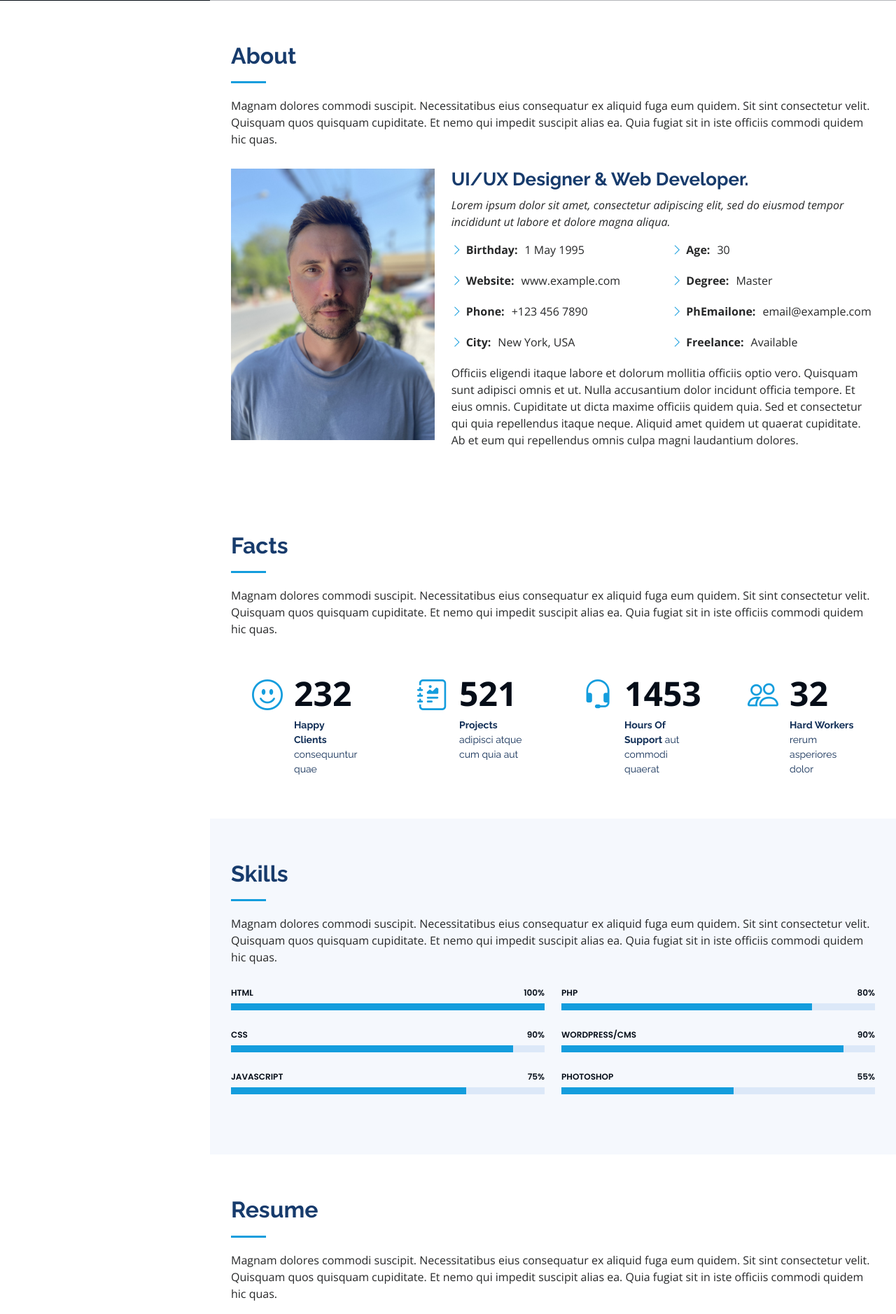
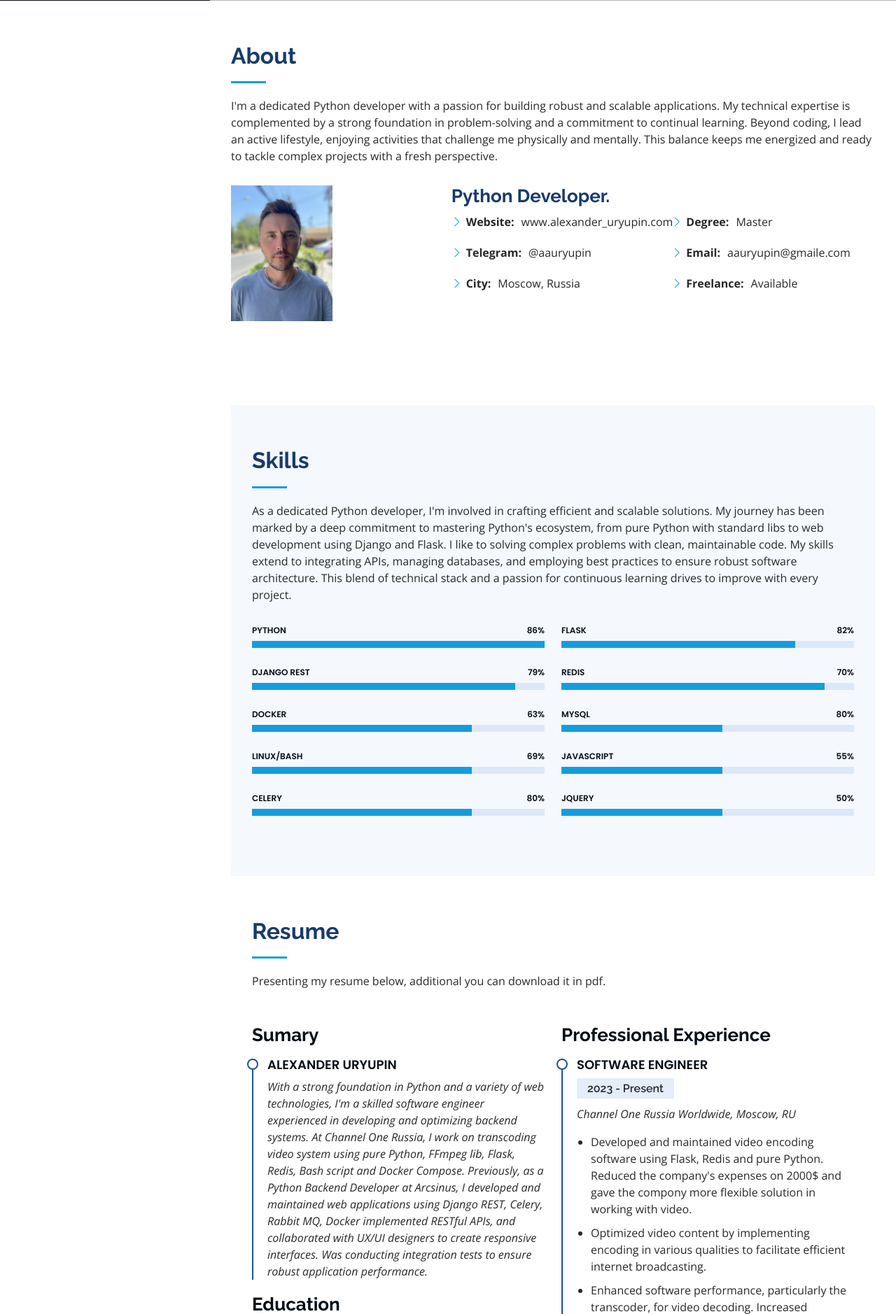
Before and after one commit to AcidInvader/Personal_site, a Flask app: page / in a window 1280 px wide. Shown: the part 799-2677 px from the top of the page at 70% size. Run offline with Flask 3, Linux system fonts and the light colour scheme; some libraries are stand-ins or nearby versions.

Commit message:
finished with resume

```diff
--- a/static/css/style.css
+++ b/static/css/style.css
@@ -48,6 +48,11 @@ h6 {
   height: 40px;
   border-radius: 50px;
   transition: all 0.4s;
+}
+
+.custom-image-size {
+    width: 50%;
+    height: auto;
 }
 
 .back-to-top i {
--- a/templates/index.html
+++ b/templates/index.html
@@ -86,40 +86,38 @@
 
         <div class="section-title">
           <h2>About</h2>
-          <p>Magnam dolores commodi suscipit. Necessitatibus eius consequatur ex aliquid fuga eum quidem. Sit sint consectetur velit. Quisquam quos quisquam cupiditate. Et nemo qui impedit suscipit alias ea. Quia fugiat sit in iste officiis commodi quidem hic quas.</p>
+          <p>I'm a dedicated Python developer with a passion for building robust and scalable applications.
+            My technical expertise is complemented by a strong foundation in problem-solving and a commitment
+            to continual learning. Beyond coding, I lead an active lifestyle, enjoying activities that challenge
+            me physically and mentally. This balance keeps me energized and ready to tackle complex projects with
+            a fresh perspective.
+          </p>
         </div>
 
         <div class="row">
           <div class="col-lg-4" data-aos="fade-right">
-            <img src="static/img/IMG_9918.jpeg" class="img-fluid" alt="">
+            <img src="static/img/IMG_9918.jpeg" class="img-fluid custom-image-size" alt="photo">
           </div>
           <div class="col-lg-8 pt-4 pt-lg-0 content" data-aos="fade-left">
-            <h3>UI/UX Designer &amp; Web Developer.</h3>
-            <p class="fst-italic">
-              Lorem ipsum dolor sit amet, consectetur adipiscing elit, sed do eiusmod tempor incididunt ut labore et dolore
-              magna aliqua.
-            </p>
+            <h3>Python Developer.</h3>
             <div class="row">
               <div class="col-lg-6">
                 <ul>
-                  <li><i class="bi bi-chevron-right"></i> <strong>Birthday:</strong> <span>1 May 1995</span></li>
-                  <li><i class="bi bi-chevron-right"></i> <strong>Website:</strong> <span>www.example.com</span></li>
-                  <li><i class="bi bi-chevron-right"></i> <strong>Phone:</strong> <span>+123 456 7890</span></li>
-                  <li><i class="bi bi-chevron-right"></i> <strong>City:</strong> <span>New York, USA</span></li>
+                  <li><i class="bi bi-chevron-right"></i> <strong>Website:</strong> <span>www.alexander_uryupin.com</span></li>
+                  <li><i class="bi bi-chevron-right"></i> <strong>Telegram:</strong> <span>@aauryupin</span></li>
+                  <li><i class="bi bi-chevron-right"></i> <strong>City:</strong> <span>Moscow, Russia</span></li>
                 </ul>
               </div>
               <div class="col-lg-6">
                 <ul>
-                  <li><i class="bi bi-chevron-right"></i> <strong>Age:</strong> <span>30</span></li>
                   <li><i class="bi bi-chevron-right"></i> <strong>Degree:</strong> <span>Master</span></li>
-                  <li><i class="bi bi-chevron-right"></i> <strong>PhEmailone:</strong> <span>email@example.com</span></li>
+                  <li><i class="bi bi-chevron-right"></i> <strong>Email:</strong> <span>aauryupin@gmaile.com</span></li>
                   <li><i class="bi bi-chevron-right"></i> <strong>Freelance:</strong> <span>Available</span></li>
                 </ul>
               </div>
             </div>
             <p>
-              Officiis eligendi itaque labore et dolorum mollitia officiis optio vero. Quisquam sunt adipisci omnis et ut. Nulla accusantium dolor incidunt officia tempore. Et eius omnis.
-              Cupiditate ut dicta maxime officiis quidem quia. Sed et consectetur qui quia repellendus itaque neque. Aliquid amet quidem ut quaerat cupiditate. Ab et eum qui repellendus omnis culpa magni laudantium dolores.
+
             </p>
           </div>
         </div>
@@ -131,49 +129,49 @@
     <section id="facts" class="facts">
       <div class="container">
 
-        <div class="section-title">
-          <h2>Facts</h2>
-          <p>Magnam dolores commodi suscipit. Necessitatibus eius consequatur ex aliquid fuga eum quidem. Sit sint consectetur velit. Quisquam quos quisquam cupiditate. Et nemo qui impedit suscipit alias ea. Quia fugiat sit in iste officiis commodi quidem hic quas.</p>
-        </div>
+<!--        <div class="section-title">-->
+<!--          <h2>Facts</h2>-->
+<!--          <p>Magnam dolores commodi suscipit. Necessitatibus eius consequatur ex aliquid fuga eum quidem. Sit sint consectetur velit. Quisquam quos quisquam cupiditate. Et nemo qui impedit suscipit alias ea. Quia fugiat sit in iste officiis commodi quidem hic quas.</p>-->
+<!--        </div>-->
 
-        <div class="row no-gutters">
+<!--        <div class="row no-gutters">-->
 
-          <div class="col-lg-3 col-md-6 d-md-flex align-items-md-stretch" data-aos="fade-up">
-            <div class="count-box">
-              <i class="bi bi-emoji-smile"></i>
-              <span data-purecounter-start="0" data-purecounter-end="232" data-purecounter-duration="1" class="purecounter"></span>
-              <p><strong>Happy Clients</strong> consequuntur quae</p>
-            </div>
-          </div>
+<!--          <div class="col-lg-3 col-md-6 d-md-flex align-items-md-stretch" data-aos="fade-up">-->
+<!--            <div class="count-box">-->
+<!--              <i class="bi bi-emoji-smile"></i>-->
+<!--              <span data-purecounter-start="0" data-purecounter-end="232" data-purecounter-duration="1" class="purecounter"></span>-->
+<!--              <p><strong>Happy Clients</strong> consequuntur quae</p>-->
+<!--            </div>-->
+<!--          </div>-->
 
-          <div class="col-lg-3 col-md-6 d-md-flex align-items-md-stretch" data-aos="fade-up" data-aos-delay="100">
-            <div class="count-box">
-              <i class="bi bi-journal-richtext"></i>
-              <span data-purecounter-start="0" data-purecounter-end="521" data-purecounter-duration="1" class="purecounter"></span>
-              <p><strong>Projects</strong> adipisci atque cum quia aut</p>
-            </div>
-          </div>
+<!--          <div class="col-lg-3 col-md-6 d-md-flex align-items-md-stretch" data-aos="fade-up" data-aos-delay="100">-->
+<!--            <div class="count-box">-->
+<!--              <i class="bi bi-journal-richtext"></i>-->
+<!--              <span data-purecounter-start="0" data-purecounter-end="521" data-purecounter-duration="1" class="purecounter"></span>-->
+<!--              <p><strong>Projects</strong> adipisci atque cum quia aut</p>-->
+<!--            </div>-->
+<!--          </div>-->
 
-          <div class="col-lg-3 col-md-6 d-md-flex align-items-md-stretch" data-aos="fade-up" data-aos-delay="200">
-            <div class="count-box">
-              <i class="bi bi-headset"></i>
-              <span data-purecounter-start="0" data-purecounter-end="1453" data-purecounter-duration="1" class="purecounter"></span>
-              <p><strong>Hours Of Support</strong> aut commodi quaerat</p>
-            </div>
-          </div>
+<!--          <div class="col-lg-3 col-md-6 d-md-flex align-items-md-stretch" data-aos="fade-up" data-aos-delay="200">-->
+<!--            <div class="count-box">-->
+<!--              <i class="bi bi-headset"></i>-->
+<!--              <span data-purecounter-start="0" data-purecounter-end="1453" data-purecounter-duration="1" class="purecounter"></span>-->
+<!--              <p><strong>Hours Of Support</strong> aut commodi quaerat</p>-->
+<!--            </div>-->
+<!--          </div>-->
 
-          <div class="col-lg-3 col-md-6 d-md-flex align-items-md-stretch" data-aos="fade-up" data-aos-delay="300">
-            <div class="count-box">
-              <i class="bi bi-people"></i>
-              <span data-purecounter-start="0" data-purecounter-end="32" data-purecounter-duration="1" class="purecounter"></span>
-              <p><strong>Hard Workers</strong> rerum asperiores dolor</p>
-            </div>
-          </div>
+<!--          <div class="col-lg-3 col-md-6 d-md-flex align-items-md-stretch" data-aos="fade-up" data-aos-delay="300">-->
+<!--            <div class="count-box">-->
+<!--              <i class="bi bi-people"></i>-->
+<!--              <span data-purecounter-start="0" data-purecounter-end="32" data-purecounter-duration="1" class="purecounter"></span>-->
+<!--              <p><strong>Hard Workers</strong> rerum asperiores dolor</p>-->
+<!--            </div>-->
+<!--          </div>-->
 
-        </div>
+<!--        </div>-->
 
-      </div>
-    </section><!-- End Facts Section -->
+<!--      </div>-->
+<!--    </section>&lt;!&ndash; End Facts Section &ndash;&gt;Section-->
 
     <!-- ======= Skills Section ======= -->
     <section id="skills" class="skills section-bg">
@@ -181,7 +179,16 @@
 
         <div class="section-title">
           <h2>Skills</h2>
-          <p>Magnam dolores commodi suscipit. Necessitatibus eius consequatur ex aliquid fuga eum quidem. Sit sint consectetur velit. Quisquam quos quisquam cupiditate. Et nemo qui impedit suscipit alias ea. Quia fugiat sit in iste officiis commodi quidem hic quas.</p>
+          <p>
+            As a dedicated Python developer, I'm involved in crafting efficient and scalable solutions.
+            My journey has been marked by a deep commitment to mastering Python's ecosystem,
+            from pure Python with standard libs to web development using Django and Flask.
+            I like to solving complex problems with clean, maintainable code.
+            My skills extend to integrating APIs, managing databases, and employing best practices to ensure
+            robust software architecture. This blend of technical stack and a passion for continuous
+            learning drives to improve with every project.
+          </p>
+
         </div>
 
         <div class="row skills-content">
@@ -189,21 +196,35 @@
           <div class="col-lg-6" data-aos="fade-up">
 
             <div class="progress">
-              <span class="skill">HTML <i class="val">100%</i></span>
+              <span class="skill">Python <i class="val">86%</i></span>
               <div class="progress-bar-wrap">
                 <div class="progress-bar" role="progressbar" aria-valuenow="100" aria-valuemin="0" aria-valuemax="100"></div>
               </div>
             </div>
 
             <div class="progress">
-              <span class="skill">CSS <i class="val">90%</i></span>
+              <span class="skill">Django REST <i class="val">79%</i></span>
               <div class="progress-bar-wrap">
                 <div class="progress-bar" role="progressbar" aria-valuenow="90" aria-valuemin="0" aria-valuemax="100"></div>
               </div>
             </div>
 
             <div class="progress">
-              <span class="skill">JavaScript <i class="val">75%</i></span>
+              <span class="skill">Docker <i class="val">63%</i></span>
+              <div class="progress-bar-wrap">
+                <div class="progress-bar" role="progressbar" aria-valuenow="75" aria-valuemin="0" aria-valuemax="100"></div>
+              </div>
+            </div>
+
+            <div class="progress">
+              <span class="skill">Linux/Bash <i class="val">69%</i></span>
+              <div class="progress-bar-wrap">
+                <div class="progress-bar" role="progressbar" aria-valuenow="75" aria-valuemin="0" aria-valuemax="100"></div>
+              </div>
+            </div>
+
+            <div class="progress">
+              <span class="skill">Celery <i class="val">80%</i></span>
               <div class="progress-bar-wrap">
                 <div class="progress-bar" role="progressbar" aria-valuenow="75" aria-valuemin="0" aria-valuemax="100"></div>
               </div>
@@ -214,21 +235,35 @@
           <div class="col-lg-6" data-aos="fade-up" data-aos-delay="100">
 
             <div class="progress">
-              <span class="skill">PHP <i class="val">80%</i></span>
+              <span class="skill">Flask <i class="val">82%</i></span>
               <div class="progress-bar-wrap">
                 <div class="progress-bar" role="progressbar" aria-valuenow="80" aria-valuemin="0" aria-valuemax="100"></div>
               </div>
             </div>
 
             <div class="progress">
-              <span class="skill">WordPress/CMS <i class="val">90%</i></span>
+              <span class="skill">Redis <i class="val">70%</i></span>
               <div class="progress-bar-wrap">
                 <div class="progress-bar" role="progressbar" aria-valuenow="90" aria-valuemin="0" aria-valuemax="100"></div>
               </div>
             </div>
 
             <div class="progress">
-              <span class="skill">Photoshop <i class="val">55%</i></span>
+              <span class="skill">MySQL <i class="val">80%</i></span>
+              <div class="progress-bar-wrap">
+                <div class="progress-bar" role="progressbar" aria-valuenow="55" aria-valuemin="0" aria-valuemax="100"></div>
+              </div>
+            </div>
+
+            <div class="progress">
+              <span class="skill">JavaScript <i class="val">55%</i></span>
+              <div class="progress-bar-wrap">
+                <div class="progress-bar" role="progressbar" aria-valuenow="55" aria-valuemin="0" aria-valuemax="100"></div>
+              </div>
+            </div>
+
+            <div class="progress">
+              <span class="skill">JQuery <i class="val">50%</i></span>
               <div class="progress-bar-wrap">
                 <div class="progress-bar" role="progressbar" aria-valuenow="55" aria-valuemin="0" aria-valuemax="100"></div>
               </div>
@@ -247,7 +282,9 @@
 
         <div class="section-title">
           <h2>Resume</h2>
-          <p>Magnam dolores commodi suscipit. Necessitatibus eius consequatur ex aliquid fuga eum quidem. Sit sint consectetur velit. Quisquam quos quisquam cupiditate. Et nemo qui impedit suscipit alias ea. Quia fugiat sit in iste officiis commodi quidem hic quas.</p>
+          <p>
+            Presenting my resume below, additional you can download it in pdf.
+          </p>
         </div>
 
         <div class="row">
@@ -255,50 +292,54 @@
             <h3 class="resume-title">Sumary</h3>
             <div class="resume-item pb-0">
               <h4>Alexander Uryupin</h4>
-              <p><em>Innovative and deadline-driven Graphic Designer with 3+ years of experience designing and developing user-centered digital/print marketing material from initial concept to final, polished deliverable.</em></p>
-              <ul>
-                <li>Portland par 127,Orlando, FL</li>
-                <li>(123) 456-7891</li>
-                <li>alice.barkley@example.com</li>
-              </ul>
+              <p><em>
+                With a strong foundation in Python and a variety of web technologies, I'm a skilled software engineer experienced in developing and optimizing backend systems. At Channel One Russia, I work on transcoding video system using pure Python, FFmpeg lib, Flask, Redis, Bash script and Docker Compose.
+                Previously, as a Python Backend Developer at Arcsinus, I developed and maintained web applications using Django REST, Celery, Rabbit MQ, Docker implemented RESTful APIs, and collaborated with UX/UI designers to create responsive interfaces. Was conducting integration tests to ensure robust application performance.
+              </em></p>
             </div>
 
             <h3 class="resume-title">Education</h3>
             <div class="resume-item">
-              <h4>Master of Fine Arts &amp; Graphic Design</h4>
-              <h5>2015 - 2016</h5>
-              <p><em>Rochester Institute of Technology, Rochester, NY</em></p>
-              <p>Qui deserunt veniam. Et sed aliquam labore tempore sed quisquam iusto autem sit. Ea vero voluptatum qui ut dignissimos deleniti nerada porti sand markend</p>
+              <h4>Master of Economics</h4>
+              <h5>2001 - 2006</h5>
+              <p><em>Udmurt State University, Russia, Izhevsk</em></p>
             </div>
             <div class="resume-item">
-              <h4>Bachelor of Fine Arts &amp; Graphic Design</h4>
-              <h5>2010 - 2014</h5>
-              <p><em>Rochester Institute of Technology, Rochester, NY</em></p>
-              <p>Quia nobis sequi est occaecati aut. Repudiandae et iusto quae reiciendis et quis Eius vel ratione eius unde vitae rerum voluptates asperiores voluptatem Earum molestiae consequatur neque etlon sader mart dila</p>
+              <h4>High School of Counter</h4>
+              <h5>1999 - 2001</h5>
+              <p><em>University of Economics, Statistics and Informatics (MESI), Russia, Izhevsk</em></p>
             </div>
           </div>
           <div class="col-lg-6" data-aos="fade-up" data-aos-delay="100">
             <h3 class="resume-title">Professional Experience</h3>
             <div class="resume-item">
-              <h4>Senior graphic design specialist</h4>
-              <h5>2019 - Present</h5>
-              <p><em>Experion, New York, NY </em></p>
+              <h4>Software Engineer</h4>
+              <h5>2023 - Present</h5>
+              <p><em>Channel One Russia Worldwide, Moscow, RU </em></p>
               <ul>
-                <li>Lead in the design, development, and implementation of the graphic, layout, and production communication materials</li>
-                <li>Delegate tasks to the 7 members of the design team and provide counsel on all aspects of the project. </li>
-                <li>Supervise the assessment of all graphic materials in order to ensure quality and accuracy of the design</li>
-                <li>Oversee the efficient use of production project budgets ranging from $2,000 - $25,000</li>
+                <li>Developed and maintained video encoding software using Flask, Redis and pure Python. Reduced the company's expenses on 2000$
+                  and gave the compony more flexible solution in working with video.</li>
+                <li>Optimized video content by implementing encoding in various qualities to facilitate efficient internet broadcasting. </li>
+                <li>Enhanced software performance, particularly the transcoder, for video decoding. Increased processing speed by 50% through optimization work with Redis database.</li>
+                <li>Designed a system to synchronize broadcasting schedules across departments which improved communication and speed of
+                  work divisions.
+                </li>
+                <li>Provided support and updates for organization's web applications and online services such as website which has a million users
+                  every day.
+                </li>
               </ul>
             </div>
             <div class="resume-item">
-              <h4>Graphic design specialist</h4>
-              <h5>2017 - 2018</h5>
-              <p><em>Stepping Stone Advertising, New York, NY</em></p>
+              <h4>Python Backend Developer</h4>
+              <h5>01/2022 - 12/2023</h5>
+              <p><em>Arcsinus, Moscow, RU</em></p>
               <ul>
-                <li>Developed numerous marketing programs (logos, brochures,infographics, presentations, and advertisements).</li>
-                <li>Managed up to 5 projects or tasks at a given time while under pressure</li>
-                <li>Recommended and consulted with clients on the most appropriate graphic design</li>
-                <li>Created 4+ design presentations and proposals a month for clients and account managers</li>
+                <li>Developed and maintained web applications using Python, Django REST, and Flask frameworks.</li>
+                <li>Was Implementing RESTful APIs to facilitate communication between the front-end and back-end systems.</li>
+                <li>Worked closely with UX/UI designers to implement responsive and visually appealing user interfaces.</li>
+                <li>Integrated third-party services and APIs to extend application functionality.</li>
+                <li>Was simulating heavy loads and identify performance bottlenecks with JMeter</li>
+                <li>Conducted integration tests to ensure seamless interaction between different components of the application</li>
               </ul>
             </div>
           </div>
@@ -622,7 +663,6 @@
 
       </div>
     </section><!-- End Contact Section -->
-
   </main><!-- End #main -->
 
   <!-- ======= Footer ======= -->
```
Also changed, not shown: 1 other file.
